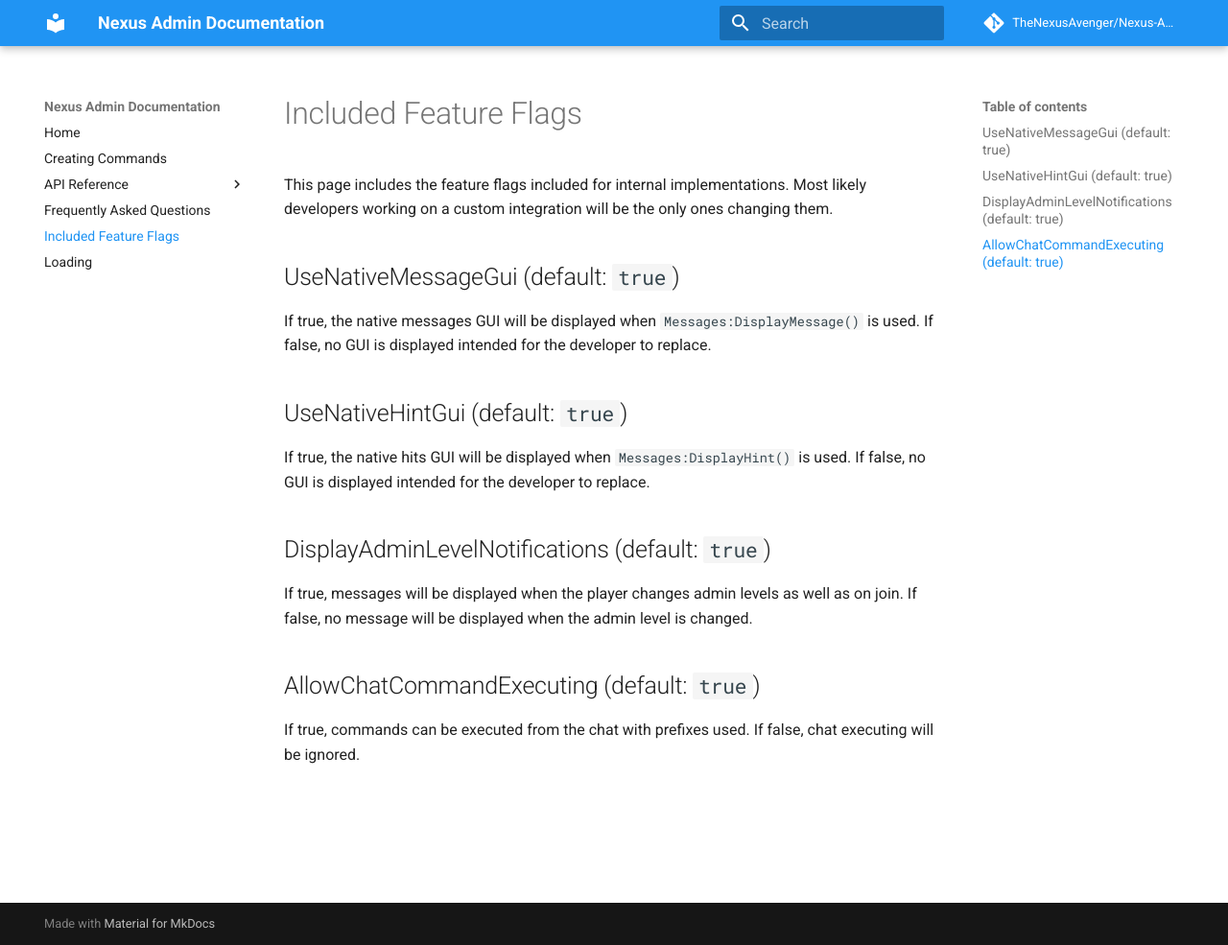
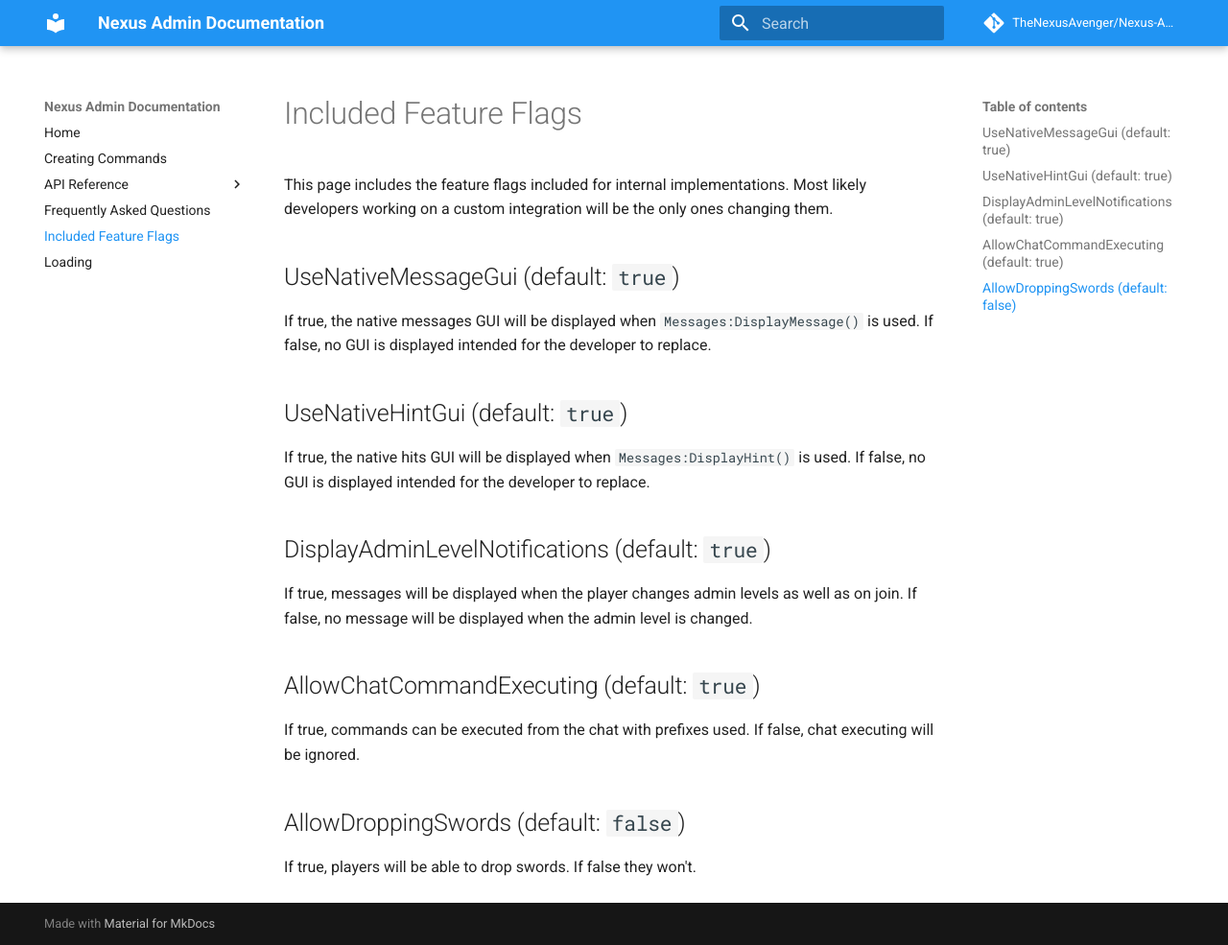
Before and after one commit to TheNexusAvenger/Nexus-Admin, an MkDocs documentation site: the page built from docs/included-feature-flags.md, in a window 1280 px wide and 985 px high. Shown: the whole window at 96% size. Built offline with MkDocs 1.6.1 and Material for MkDocs 9.7.7, drawn with Linux system fonts in a browser that asks for light colours; comment, search, counter and statistics services are not loaded.

Commit message:
Update included-feature-flags.md

```diff
--- a/docs/included-feature-flags.md
+++ b/docs/included-feature-flags.md
@@ -21,3 +21,7 @@ message will be displayed when the admin level is changed.
 ## AllowChatCommandExecuting (default: `true`)
 If true, commands can be executed from the chat with
 prefixes used. If false, chat executing will be ignored.
+
+## AllowDroppingSwords (default: `false`)
+If true, players will be able to drop swords.
+If false they won't.
```
